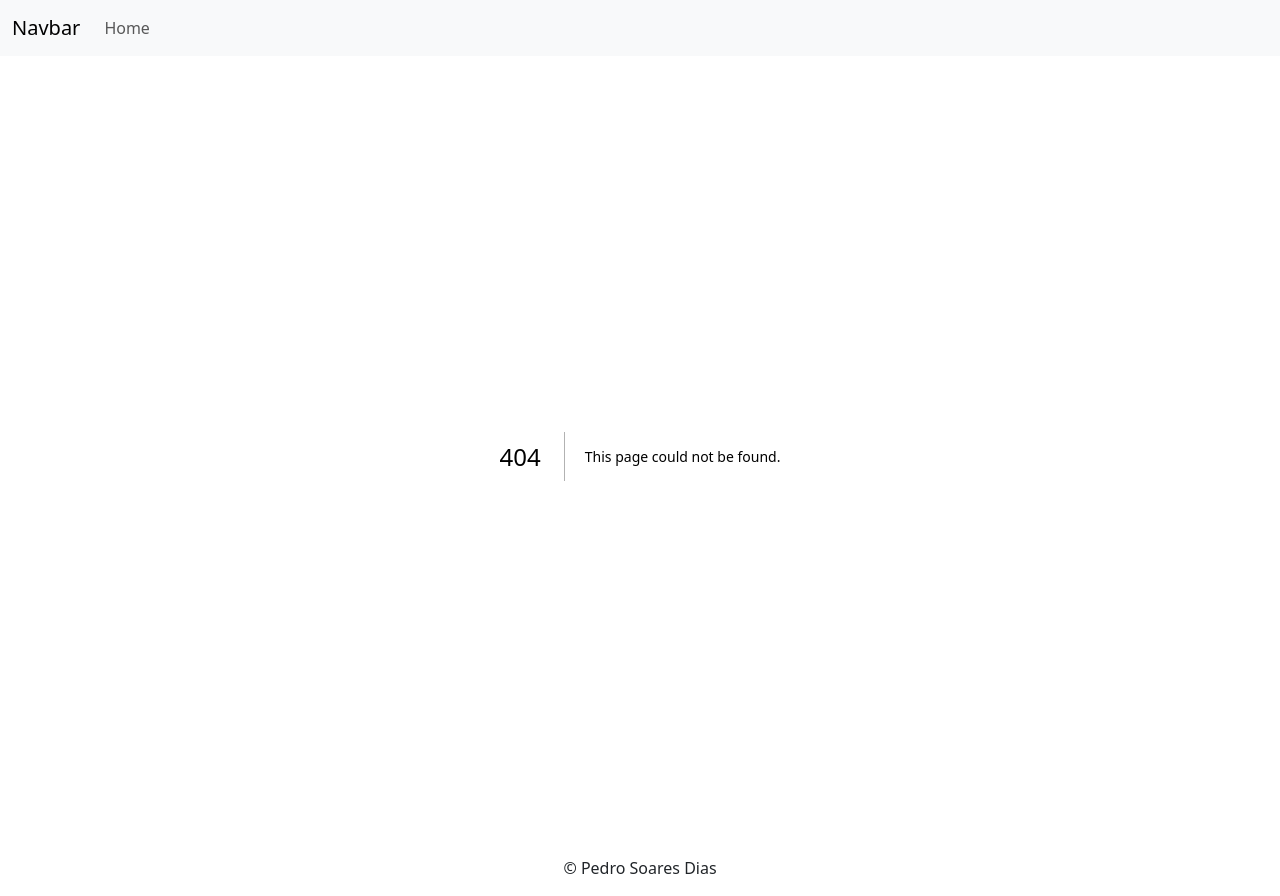
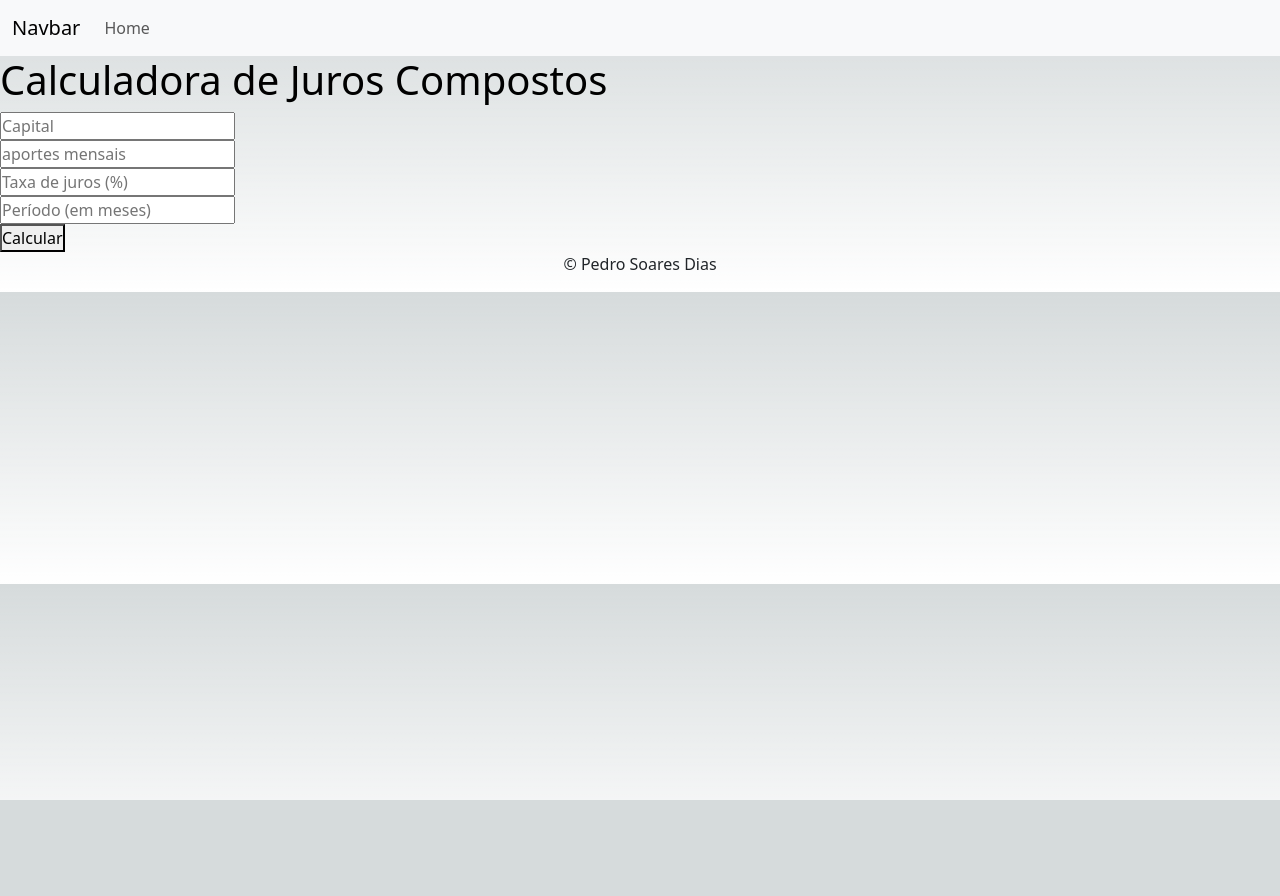
Before and after one commit to PedroSoaresDias/SimuladorFinanceiro, a Next.js app: page /JurosCompostos in a window 1280 px wide. Before the commit this address had no page. After the commit the page ends 800 px from the top, so only its background shows below. Built offline with nearby package versions, Linux system fonts and the light colour scheme.

Commit message:
Criando a página de calculo de juros compostos

```diff
--- /dev/null
+++ b/src/pages/JurosCompostos/index.js
@@ -0,0 +1,34 @@
+import { useState } from "react";
+
+export default function JurosCompostos() {
+    const [capital, setCapital] = useState();
+    const [taxa, setTaxa] = useState();
+    const [aportes, setAportes] = useState();
+    const [periodo, setPeriodo] = useState();
+    const [resultado, setResultado] = useState();
+
+    function CalcularJurosCompostos() {
+        const juros = capital * (Math.pow(1 + (taxa / 100), periodo) - 1) + (aportes * (Math.pow(1 + taxa / 100, periodo)) / (taxa / 100));
+
+        const montante = capital + juros;
+        setResultado(montante);
+    }
+
+    return (
+        <>
+            <h1>Calculadora de Juros Compostos</h1>
+            <input type="number" placeholder="Capital" value={capital} onChange={(e) => setCapital(parseFloat(e.target.value))} />
+            <br />
+            <input type="number" placeholder="aportes mensais" value={aportes} onChange={(e) => setAportes(parseFloat(e.target.value))} />
+            <br />
+            <input type="number" placeholder="Taxa de juros (%)" value={taxa} onChange={(e) => setTaxa(parseFloat(e.target.value))} />
+            <br/>
+            <input type="number" placeholder="Período (em meses)" value={periodo} onChange={(e) => setPeriodo(parseFloat(e.target.value))} />
+            <br />
+            <button onClick={CalcularJurosCompostos}>Calcular</button>
+            {resultado > 0 && (<p>Capital inicial: R$ {capital.toFixed(2)}</p>)}
+            {resultado > 0 && (<p>Total de aportes: R$ {aportes * periodo}</p>)}
+            {resultado > 0 && (<p>O montante é: R$ {resultado.toFixed(2)}</p>)}
+        </>
+    )
+}
```
